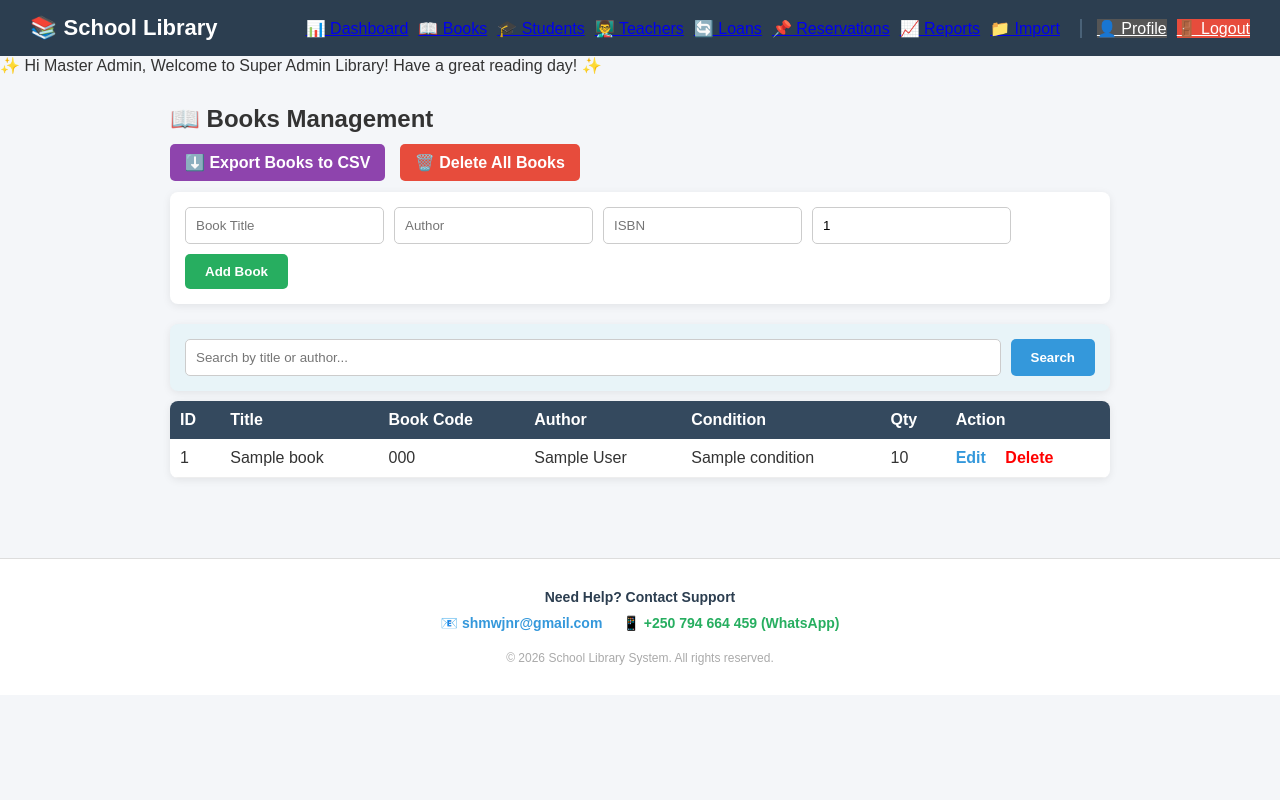
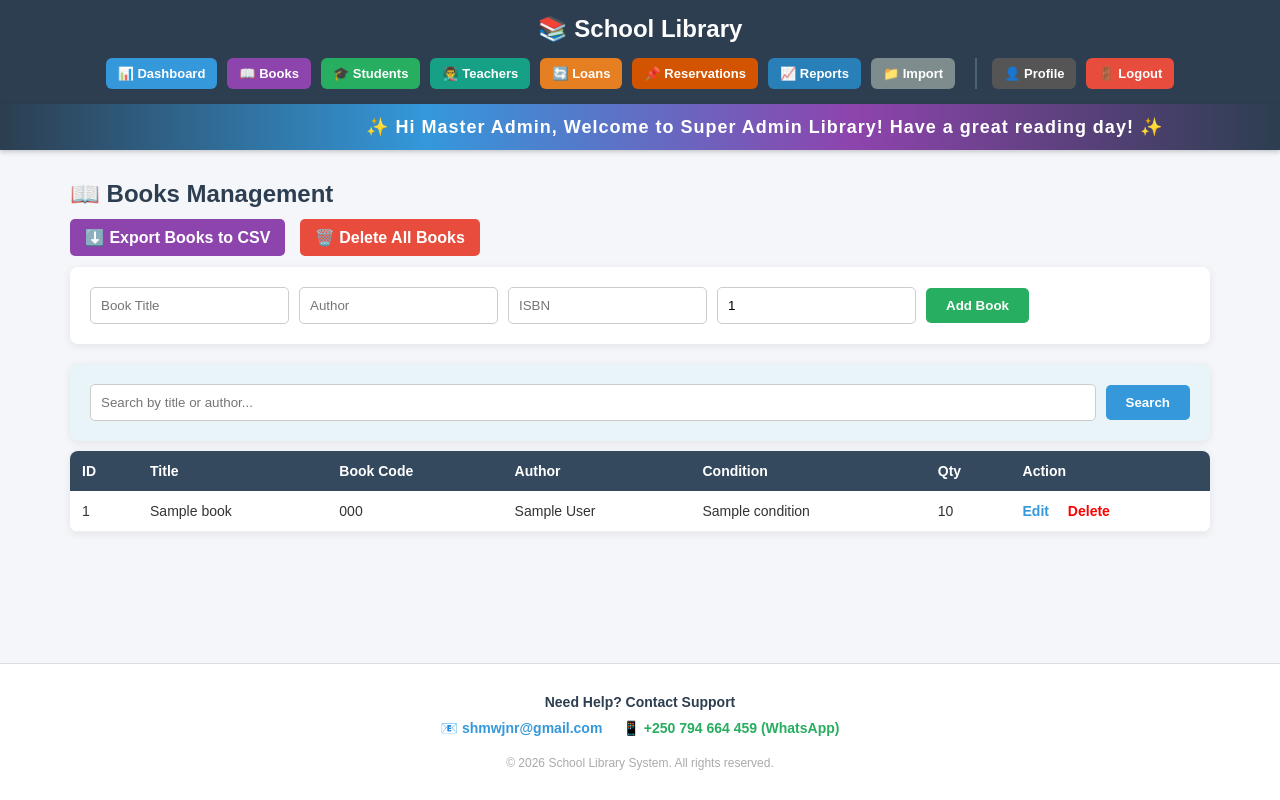
Before and after one commit to 02805/LIBRARY-APP, a Flask app: page /books in a window 1280 px wide. Run offline with Flask 3, Linux system fonts and the light colour scheme; a user stored in the database is signed in; tables that the repository leaves empty hold one stand-in row (values such as "Sample post"); a database or web service that is not in the repository returns one stand-in record (values such as "Sample title"); some libraries are stand-ins or nearby versions.

Commit message:
Update style.css

```diff
--- a/static/style.css
+++ b/static/style.css
@@ -1,80 +1,74 @@
 * { box-sizing: border-box; margin: 0; padding: 0; }
-body { font-family: Arial, sans-serif; background: #f4f6f9; color: #333; }
-nav { background: #2c3e50; color: white; padding: 15px 30px; display: flex; justify-content: space-between; align-items: center; }
-nav h1 { font-size: 22px; }
-main { padding: 30px; max-width: 1000px; margin: auto; }
-h2 { margin-bottom: 20px; }
+body { font-family: Arial, sans-serif; background: #f4f6f9; color: #333; display: flex; flex-direction: column; min-height: 100vh; }
 
-.login-box { background: white; padding: 30px; border-radius: 8px; max-width: 350px; margin: 80px auto; box-shadow: 0 2px 10px rgba(0,0,0,0.1); }
-.login-box h2 { margin-bottom: 15px; }
+/* --- Top Navigation Bar --- */
+nav { background: #2c3e50; color: white; padding: 15px 30px; display: flex; flex-direction: column; gap: 15px; align-items: center; box-shadow: 0 4px 10px rgba(0,0,0,0.1); }
+nav h1 { font-size: 24px; margin: 0; }
+nav a { text-decoration: none; }
+
+/* --- Navigation Buttons --- */
+.nav-btn { padding: 8px 12px; border-radius: 6px; font-size: 13px; font-weight: bold; color: white; transition: transform 0.2s, opacity 0.2s; }
+.nav-btn:hover { transform: translateY(-2px); opacity: 0.9; }
+
+/* Brilliant Colors for each button */
+.nav-dash { background: #3498db; }      /* Blue */
+.nav-books { background: #8e44ad; }     /* Purple */
+.nav-students { background: #27ae60; }  /* Green */
+.nav-teachers { background: #16a085; }  /* Teal */
+.nav-loans { background: #e67e22; }     /* Orange */
+.nav-res { background: #d35400; }       /* Dark Orange */
+.nav-reports { background: #2980b9; }   /* Dark Blue */
+.nav-import { background: #7f8c8d; }    /* Gray */
+
+/* --- Moving Welcome Message (Marquee) --- */
+.welcome-banner {
+    background: linear-gradient(90deg, #2c3e50, #3498db, #8e44ad, #2c3e50);
+    color: white;
+    padding: 12px 0;
+    overflow: hidden;
+    white-space: nowrap;
+    position: relative;
+    box-shadow: 0 2px 5px rgba(0,0,0,0.2);
+}
+
+.marquee-text {
+    display: inline-block;
+    padding-left: 100%;
+    animation: marquee 15s linear infinite;
+    font-size: 18px;
+    font-weight: bold;
+    letter-spacing: 1px;
+}
+
+@keyframes marquee {
+    0% { transform: translate(0, 0); }
+    100% { transform: translate(-100%, 0); }
+}
+
+/* --- Main Content --- */
+main { padding: 30px; max-width: 1200px; margin: auto; flex: 1; width: 100%; }
+h2 { margin-bottom: 20px; color: #2c3e50; }
+
+/* --- Login Box --- */
+.login-box { background: white; padding: 30px; border-radius: 8px; max-width: 350px; margin: 80px auto; box-shadow: 0 4px 15px rgba(0,0,0,0.1); }
+.login-box h2 { margin-bottom: 15px; text-align: center; }
 .login-box input { width: 100%; padding: 10px; margin-bottom: 10px; border: 1px solid #ccc; border-radius: 5px; }
-.login-box button { width: 100%; padding: 10px; background: #3498db; color: white; border: none; border-radius: 5px; cursor: pointer; }
+.login-box button { width: 100%; padding: 10px; background: #3498db; color: white; border: none; border-radius: 5px; cursor: pointer; font-size: 16px; font-weight: bold; }
 .login-box button:hover { background: #2980b9; }
 
-.cards { display: flex; gap: 20px; margin-top: 20px; flex-wrap: wrap; }
-.card { flex: 1; min-width: 180px; background: white; padding: 25px; border-radius: 8px; text-align: center; box-shadow: 0 2px 8px rgba(0,0,0,0.08); }
-.card h3 { font-size: 36px; color: #3498db; }
-.card p { color: #666; margin-top: 5px; }
-
-.add-form { display: flex; gap: 10px; margin: 20px 0; flex-wrap: wrap; background: white; padding: 15px; border-radius: 8px; box-shadow: 0 2px 8px rgba(0,0,0,0.08); }
-.add-form input { padding: 10px; border: 1px solid #ccc; border-radius: 5px; }
+/* --- Forms & Tables --- */
+.add-form { display: flex; gap: 10px; margin: 20px 0; flex-wrap: wrap; background: white; padding: 20px; border-radius: 8px; box-shadow: 0 2px 8px rgba(0,0,0,0.08); align-items: center; }
+.add-form input, .add-form select { padding: 10px; border: 1px solid #ccc; border-radius: 5px; }
 .add-form button { padding: 10px 20px; background: #27ae60; color: white; border: none; border-radius: 5px; cursor: pointer; font-weight: bold; }
 .add-form button:hover { background: #219150; }
 
-table { width: 100%; background: white; border-collapse: collapse; border-radius: 8px; overflow: hidden; box-shadow: 0 2px 8px rgba(0,0,0,0.08); }
-th { background: #34495e; color: white; padding: 10px; text-align: left; }
-td { padding: 10px; border-bottom: 1px solid #eee; }
+table { width: 100%; background: white; border-collapse: collapse; border-radius: 8px; overflow: hidden; box-shadow: 0 2px 8px rgba(0,0,0,0.08); margin-bottom: 20px; }
+th { background: #34495e; color: white; padding: 12px; text-align: left; font-size: 14px; }
+td { padding: 12px; border-bottom: 1px solid #eee; font-size: 14px; }
 tr:hover td { background: #f9f9f9; }
 
-.btn-del { color: #e74c3c; text-decoration: none; font-size: 13px; }
-.btn-del:hover { text-decoration: underline; }
-
-/* --- NEW: Dropdown Menu Styles --- */
-.dropdown {
-    position: relative;
-    display: inline-block;
-}
-
-.dropbtn {
-    background-color: #34495e;
-    color: white;
-    padding: 8px 15px;
-    font-size: 16px;
-    border: 1px solid #4a6278;
-    border-radius: 5px;
-    cursor: pointer;
-    font-weight: bold;
-}
-
-.dropbtn:hover {
-    background-color: #4a6278;
-}
-
-.dropdown-content {
-    display: none;
-    position: absolute;
-    right: 0;
-    background-color: #ffffff;
-    min-width: 200px;
-    box-shadow: 0px 8px 16px 0px rgba(0,0,0,0.2);
-    z-index: 1000;
-    border-radius: 5px;
-    overflow: hidden;
-}
-
-/* Show the dropdown menu on hover */
-.dropdown:hover .dropdown-content {
-    display: block;
-}
-
-.dropdown-content a {
-    color: #333;
-    padding: 12px 16px;
-    text-decoration: none;
-    display: block;
-    font-size: 14px;
-}
-
-.dropdown-content a:hover {
-    background-color: #f1f1f1;
-}
+/* --- Dashboard Cards --- */
+.cards { display: flex; gap: 20px; margin-top: 20px; flex-wrap: wrap; }
+.card { flex: 1; min-width: 200px; background: white; padding: 25px; border-radius: 8px; text-align: center; box-shadow: 0 2px 8px rgba(0,0,0,0.08); }
+.card h3 { font-size: 36px; color: #3498db; }
+.card p { color: #666; margin-top: 5px; }
```
